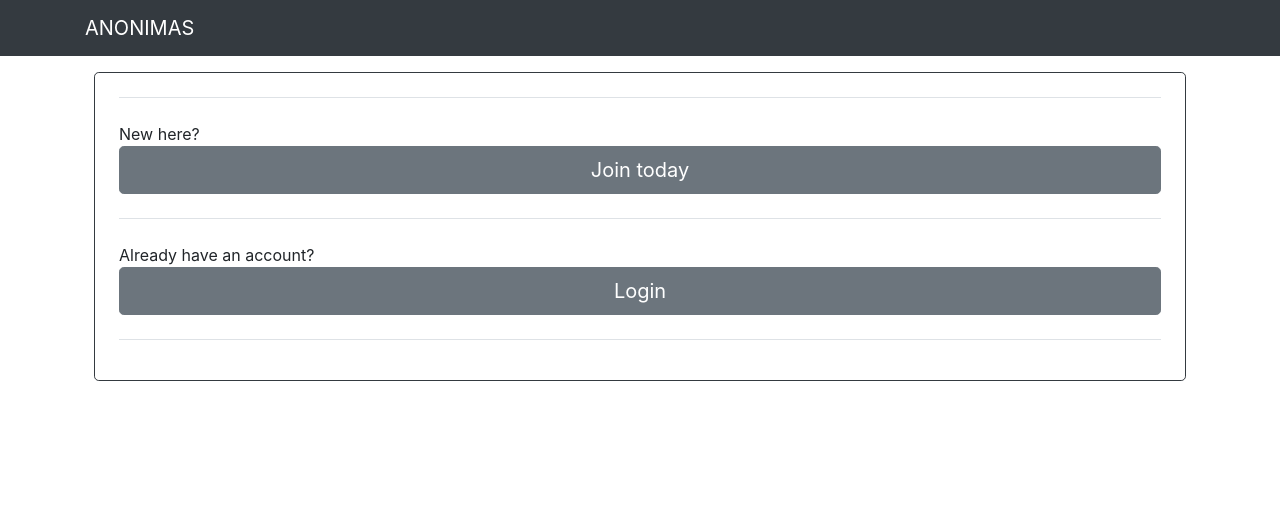
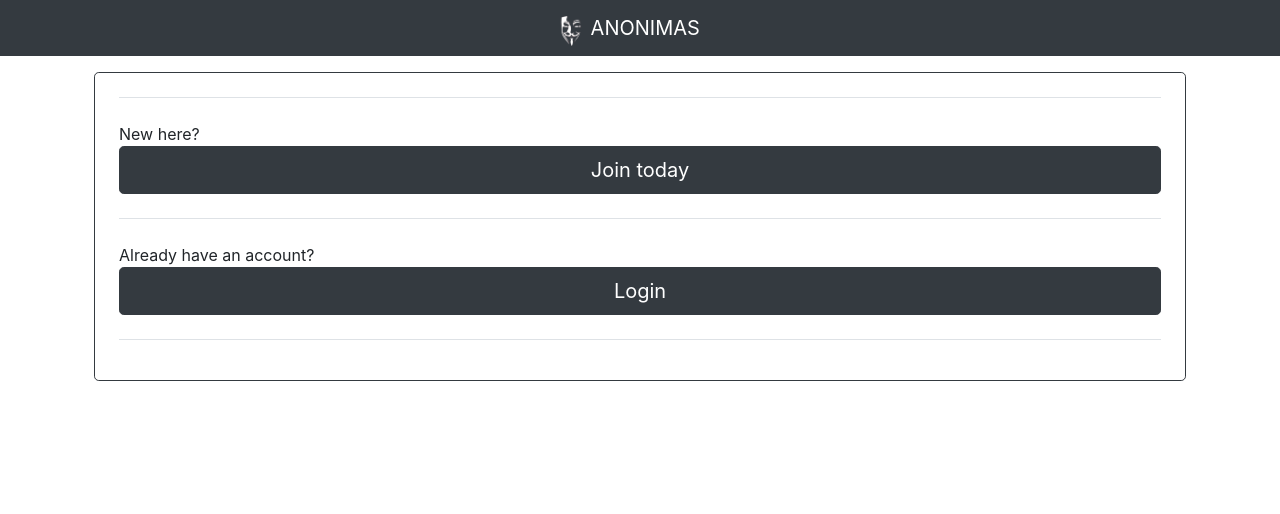
Before and after one commit to shafinhasnat/Flask-based-Dynamic-Anonymous-messaging-app, a Flask app: page / in a window 1280 px wide. Shown: the top 514 px of the page. Run offline with Flask 2, Linux system fonts and the light colour scheme; some libraries are stand-ins or nearby versions.

Commit message:
Update 5:29am 4-16-20

```diff
--- a/anonymous/templates/home.html
+++ b/anonymous/templates/home.html
@@ -23,19 +23,24 @@
       justify-content: center;
       align-items: center;
     }
-    img {
-    width: 250px; /* You can set the dimensions to whatever you want */
-    height: 250px;
+    .title-img{
+    width: 30px; /* You can set the dimensions to whatever you want */
+    height: 30px;
     object-fit: contain;
-}
+    }
   </style>
 	<title>ANONIMAS | Home</title>
+	<link rel="icon" href="{{ url_for('static', filename='icon.ico') }}" type="image/icon type">
 </head>
 <body>
 	<header class='site-header pb-5'>
       <nav class="navbar navbar-expand-sm bg-dark navbar-dark fixed-top">
         <div class="container">
-          <a class="navbar-brand mr-4" href="/">ANONIMAS</a>
+        	<div></div>
+        	<div>
+        	<img class='title-img' src="{{ url_for('static', filename='mask.png') }}">
+          <a class="navbar-brand mr-4" href="/">ANONIMAS</a></div>
+        	<div></div>
         </div>
       </nav>
 	</header>
@@ -43,11 +48,11 @@
 	<div class='border border-dark rounded-lg p-4'>
 		<p class="border-bottom mb-4">{{ text }}</p>
 		New here?
-		<a href="{{ url_for('Signup') }}" class="btn btn-secondary btn-lg btn-block">Join today</a>
+		<a href="{{ url_for('Signup') }}" class="btn btn-dark btn-lg btn-block">Join today</a>
 		<br>
 		<p class="border-bottom mb-4"></p>
 		Already have an account?
-		<a href="{{ url_for('Login') }}" class="btn btn-secondary btn-lg btn-block">Login</a>
+		<a href="{{ url_for('Login') }}" class="btn btn-dark btn-lg btn-block">Login</a>
 		<br>
 		<p class="border-bottom"></p>
 	</div>
```
Also changed, not shown: anonymous/templates/dashboard.html (+1 -1 lines), anonymous/templates/layout.html (+9 -2 lines), anonymous/static/icon.ico (added), anonymous/static/mask.png (added).
